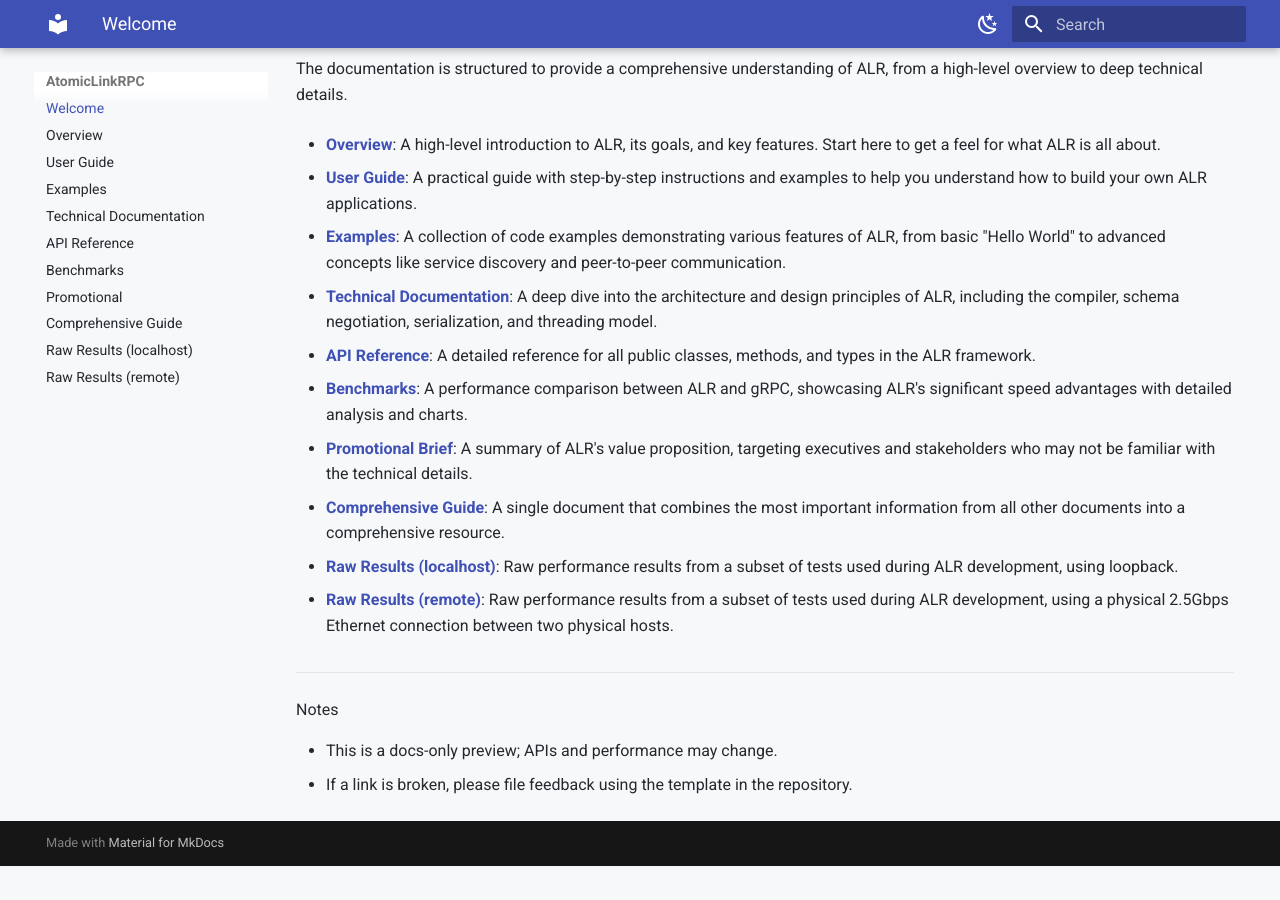
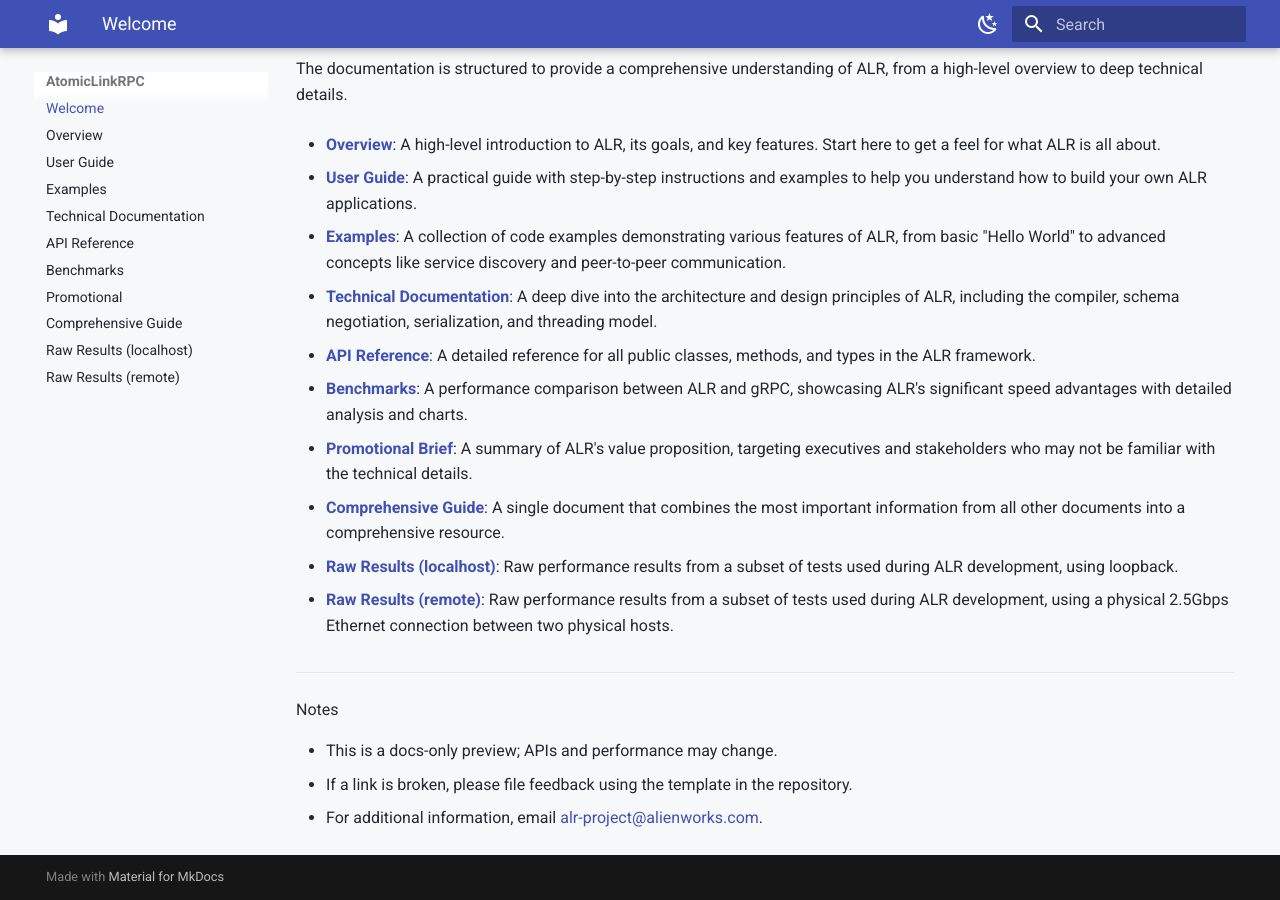
Before and after one commit to AtomicLinkRPC/alr-preview, an MkDocs documentation site: the page built from docs/index.md, in a window 1280 px wide and 900 px high, scrolled down 765 px. Built offline with MkDocs 1.6.1 and Material for MkDocs 9.7.7, drawn with Linux system fonts in a browser that asks for light colours; before the commit the page ends 1631 px from its top, so only the background shows below that.

Commit message:
Add email contact

```diff
--- a/docs/index.md
+++ b/docs/index.md
@@ -33,3 +33,4 @@ Notes
 
 - This is a docs-only preview; APIs and performance may change.
 - If a link is broken, please file feedback using the template in the repository.
+- For additional information, email <alr-project@alienworks.com>.
```
